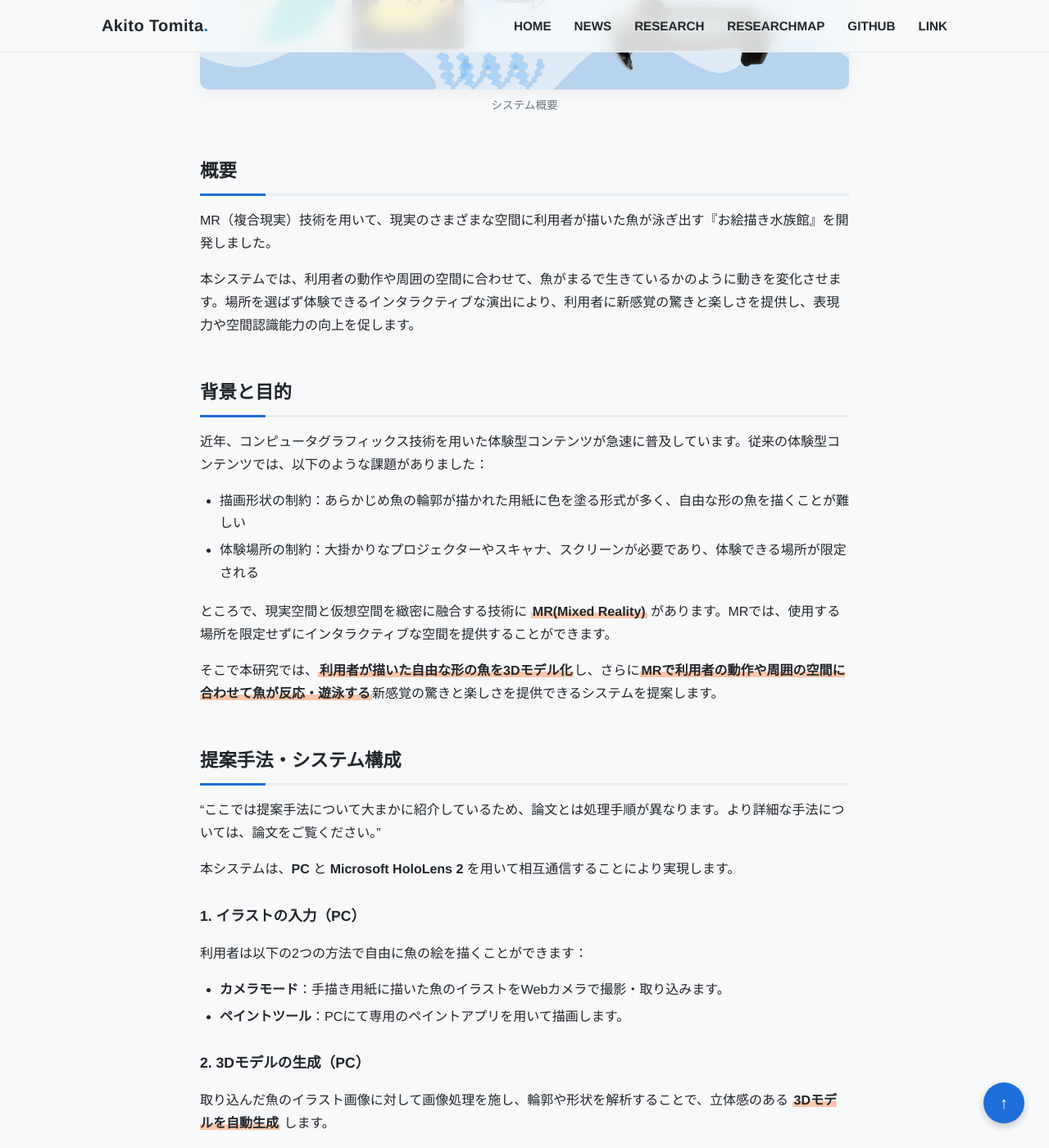
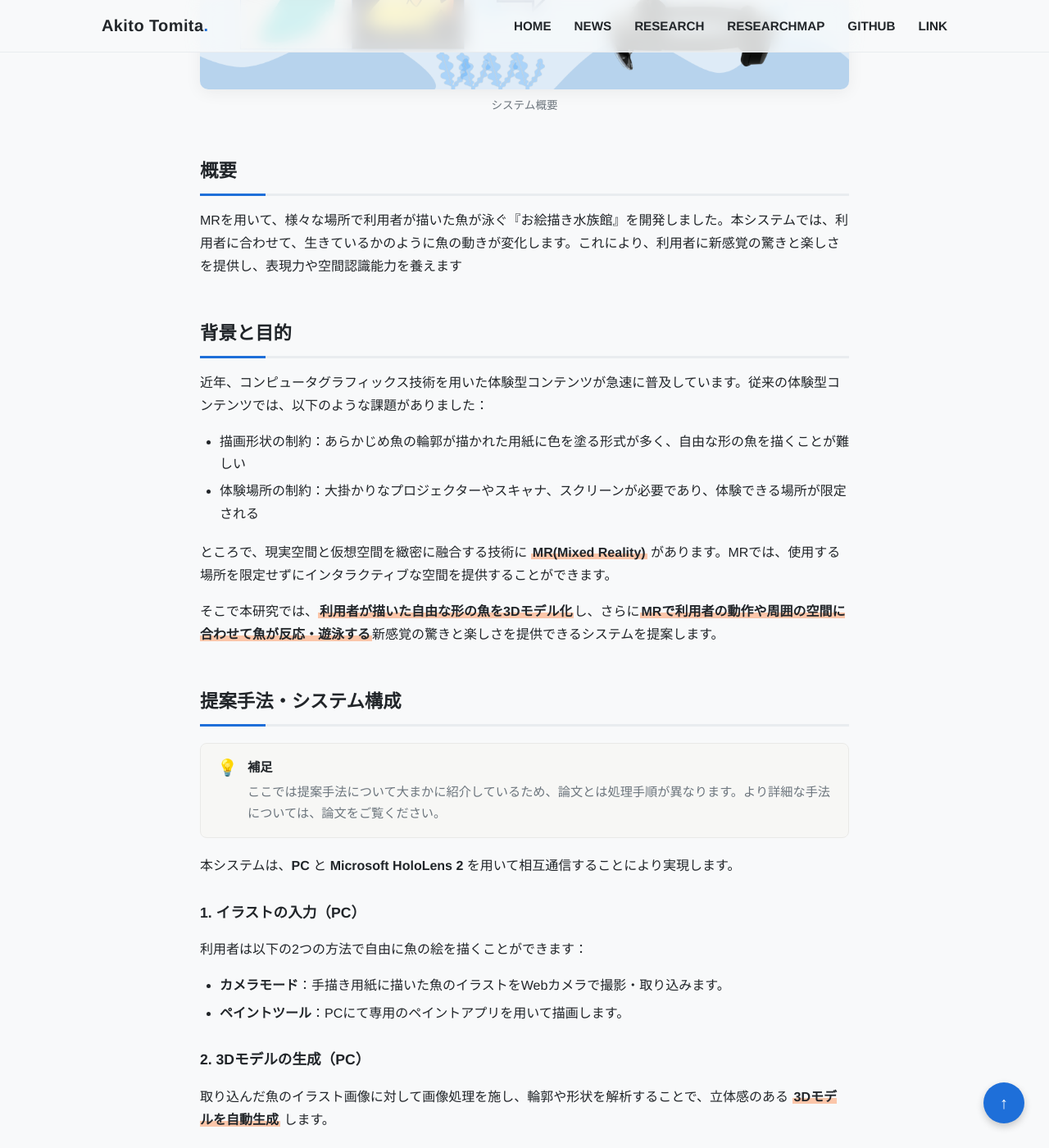
Before and after one commit to TomitaAkito/TomitaAkito.github.io, a Jekyll site: the page built from _research/mr-aquarium.md, in a window 1280 px wide and 1400 px high, scrolled down 1131 px. Shown: the whole window at 82% size. Built offline with Jekyll 4.4.1, drawn with Linux system fonts in a browser that asks for light colours; comment, search, counter and statistics services are not loaded; some of the changed text lies outside the part shown.

```diff
--- a/_includes/footer.html
+++ b/_includes/footer.html
@@ -36,8 +36,14 @@
     visibility: visible !important;
   }
 
-  #page-top:hover {
-    transform: translateY(-5px);
-    background-color: #ff7a30;
+  @media (hover: hover) {
+    #page-top:hover {
+      transform: translateY(-5px);
+      background-color: #ff7a30;
+    }
+  }
+
+  #page-top:active {
+    transform: scale(0.95);
   }
 </style>
--- a/_research/mr-aquarium.md
+++ b/_research/mr-aquarium.md
@@ -27,9 +27,7 @@ links:
 
 ## 概要
 
-MR（複合現実）技術を用いて、現実のさまざまな空間に利用者が描いた魚が泳ぎ出す『お絵描き水族館』を開発しました。
-
-本システムでは、利用者の動作や周囲の空間に合わせて、魚がまるで生きているかのように動きを変化させます。場所を選ばず体験できるインタラクティブな演出により、利用者に新感覚の驚きと楽しさを提供し、表現力や空間認識能力の向上を促します。
+MRを用いて、様々な場所で利用者が描いた魚が泳ぐ『お絵描き水族館』を開発しました。本システムでは、利用者に合わせて、生きているかのように魚の動きが変化します。これにより、利用者に新感覚の驚きと楽しさを提供し、表現力や空間認識能力を養えます
 
 ## 背景と目的
 
@@ -43,7 +41,14 @@ MR（複合現実）技術を用いて、現実のさまざまな空間に利用
 そこで本研究では、<span class="marker">利用者が描いた自由な形の魚を3Dモデル化</span>し、さらに<span class="marker">MRで利用者の動作や周囲の空間に合わせて魚が反応・遊泳する</span>新感覚の驚きと楽しさを提供できるシステムを提案します。
 
 ## 提案手法・システム構成
-"ここでは提案手法について大まかに紹介しているため、論文とは処理手順が異なります。より詳細な手法については、論文をご覧ください。"
+
+<div class="callout">
+  <span class="callout-icon">💡</span>
+  <div class="callout-content">
+    <div class="callout-title">補足</div>
+    <p>ここでは提案手法について大まかに紹介しているため、論文とは処理手順が異なります。より詳細な手法については、論文をご覧ください。</p>
+  </div>
+</div>
 
 本システムは、**PC** と **Microsoft HoloLens 2** を用いて相互通信することにより実現します。
 
@@ -73,7 +78,7 @@ HoloLens 2側で魚の自律的な遊泳アルゴリズムや群れの動きを
 ## 発表・業績
 
 ### 学会発表
-- **冨田 暁翔**，大田 海生，村木 祐太，"MRを用いたお絵描き水族館"，情報処理学会 第87回全国大会 講演論文集，Vol.2025，No.2，pp.463-464，(2025)．[[論文・大会情報 ↗](https://www.ipsj.or.jp/event/taikai/87/WEB/data/pdf/4S-04.html)] [[情報学広場 ↗](https://ipsj.ixsq.nii.ac.jp/records/2013829)]
+- **冨田 暁翔**，大田 海生，村木 祐太，“MRを用いたお絵描き水族館”，情報処理学会 第87回全国大会 講演論文集，Vol.2025，No.2，pp.463-464，(2025)．[[論文・大会情報 ↗](https://www.ipsj.or.jp/event/taikai/87/WEB/data/pdf/4S-04.html)] [[情報学広場 ↗](https://ipsj.ixsq.nii.ac.jp/records/2013829)]
 
 
 ### 受賞
--- a/assets/css/style.css
+++ b/assets/css/style.css
@@ -907,9 +907,15 @@ html {
   visibility: visible;
 }
 
-#page-top:hover {
-  transform: translateY(-5px);
-  background-color: var(--color-accent, #ff7a30);
+@media (hover: hover) {
+  #page-top:hover {
+    transform: translateY(-5px);
+    background-color: var(--color-accent, #ff7a30);
+  }
+}
+
+#page-top:active {
+  transform: scale(0.95);
 }
 
 
@@ -1684,3 +1690,47 @@ body.is-changing .page-transition-loader {
 .fade-line-heading.is-active::before {
   width: 20px; /* 線がシュッと伸びる */
 }
+
+/* -------------------------------------
+ * Notion風 コールアウトブロック (.callout)
+ * ------------------------------------- */
+.callout {
+  display: flex;
+  align-items: flex-start;
+  gap: 12px;
+  background-color: #f7f7f5;
+  border: 1px solid #e9e9e7;
+  border-radius: 8px;
+  padding: 16px 20px;
+  margin: 20px 0;
+  font-size: 0.95rem;
+  line-height: 1.7;
+  color: var(--color-text, #37352f);
+}
+
+.callout-icon {
+  font-size: 1.25rem;
+  line-height: 1.3;
+  user-select: none;
+  flex-shrink: 0;
+}
+
+.callout-content {
+  flex: 1;
+  min-width: 0;
+}
+
+.callout-title {
+  font-weight: 700;
+  margin-bottom: 4px;
+  color: var(--color-text, #212529);
+}
+
+.callout-content p {
+  margin: 0;
+  color: var(--color-text-sub, #4b5563);
+}
+
+.callout-content p + p {
+  margin-top: 6px;
+}
--- a/assets/js/main.js
+++ b/assets/js/main.js
@@ -46,6 +46,15 @@ document.addEventListener('DOMContentLoaded', function() {
       } else {
         pageTopBtn.classList.remove('show');
       }
+    });
+
+    pageTopBtn.addEventListener('click', function(e) {
+      e.preventDefault();
+      window.scrollTo({
+        top: 0,
+        behavior: 'smooth'
+      });
+      pageTopBtn.blur();
     });
   }
 
```
Also changed, not shown: _layouts/post.html (+5 -4 lines), _research/videoclips.md (+5 -5 lines).
